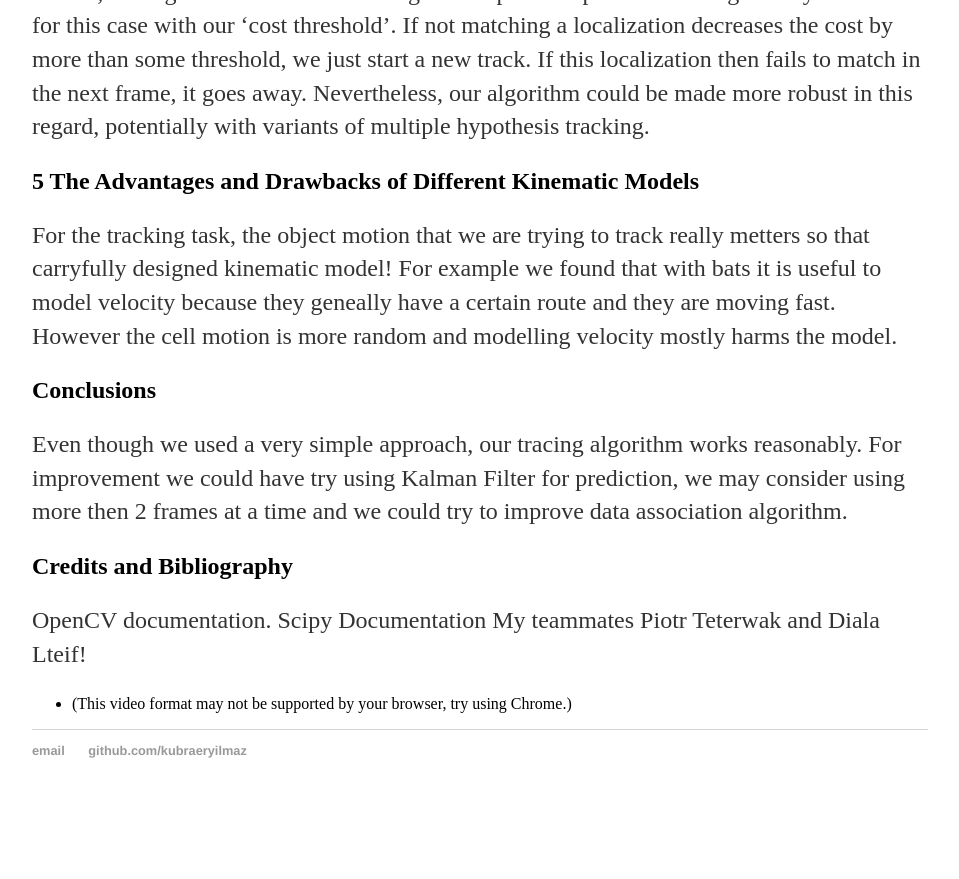
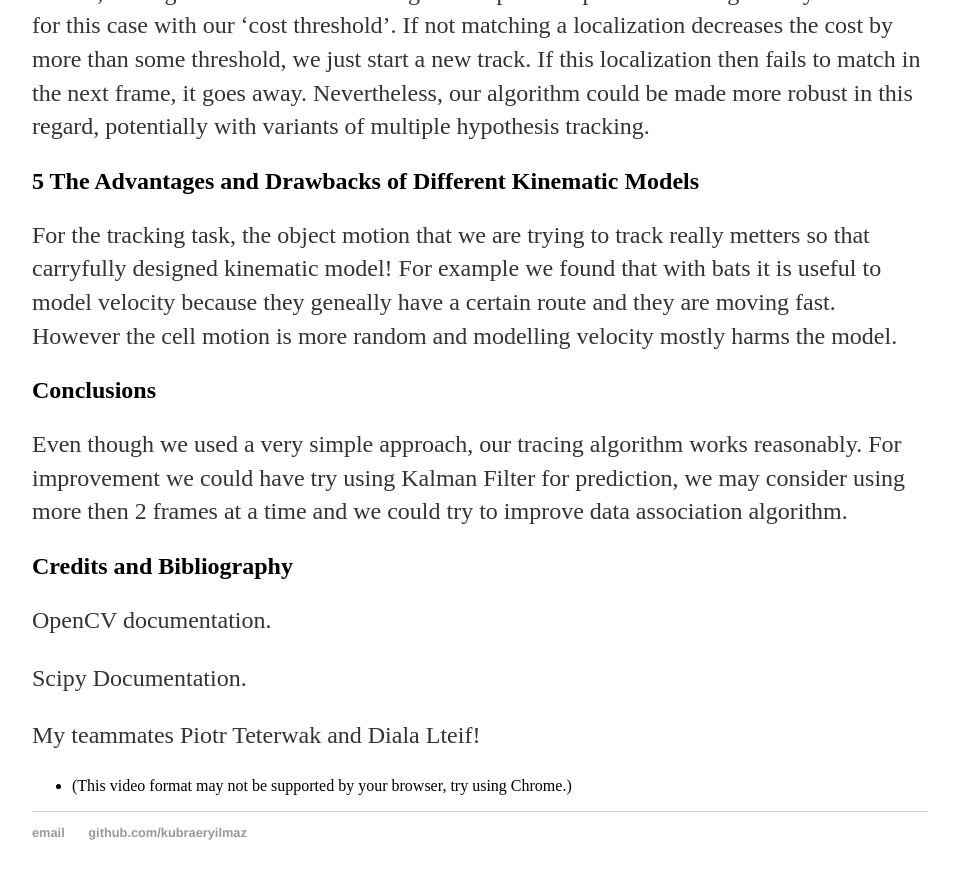
Before and after one commit to kubraeryilmaz/kubraeryilmaz.github.io, a Jekyll site: the page built from _posts/2021-04-09-CS585-HW3.md, in a window 1280 px wide and 900 px high, scrolled down 4951 px. Shown: the top 879 px of the window, without its empty margins (160-1119 px from the left). Built offline with Jekyll 4.4.1, drawn with Linux system fonts in a browser that asks for light colours; before the commit the page ends 5769 px from its top, so only the background shows below that.

Commit message:
Update 2021-04-09-CS585-HW3.md

```diff
--- a/_posts/2021-04-09-CS585-HW3.md
+++ b/_posts/2021-04-09-CS585-HW3.md
@@ -85,7 +85,9 @@ Even though we used a very simple approach, our tracing algorithm works reasonab
 Credits and Bibliography
 ---------------------
 OpenCV documentation.
-Scipy Documentation
+
+Scipy Documentation.
+
 My teammates Piotr Teterwak and Diala Lteif!
 
 * (This video format may not be supported by your browser, try using Chrome.)
```
